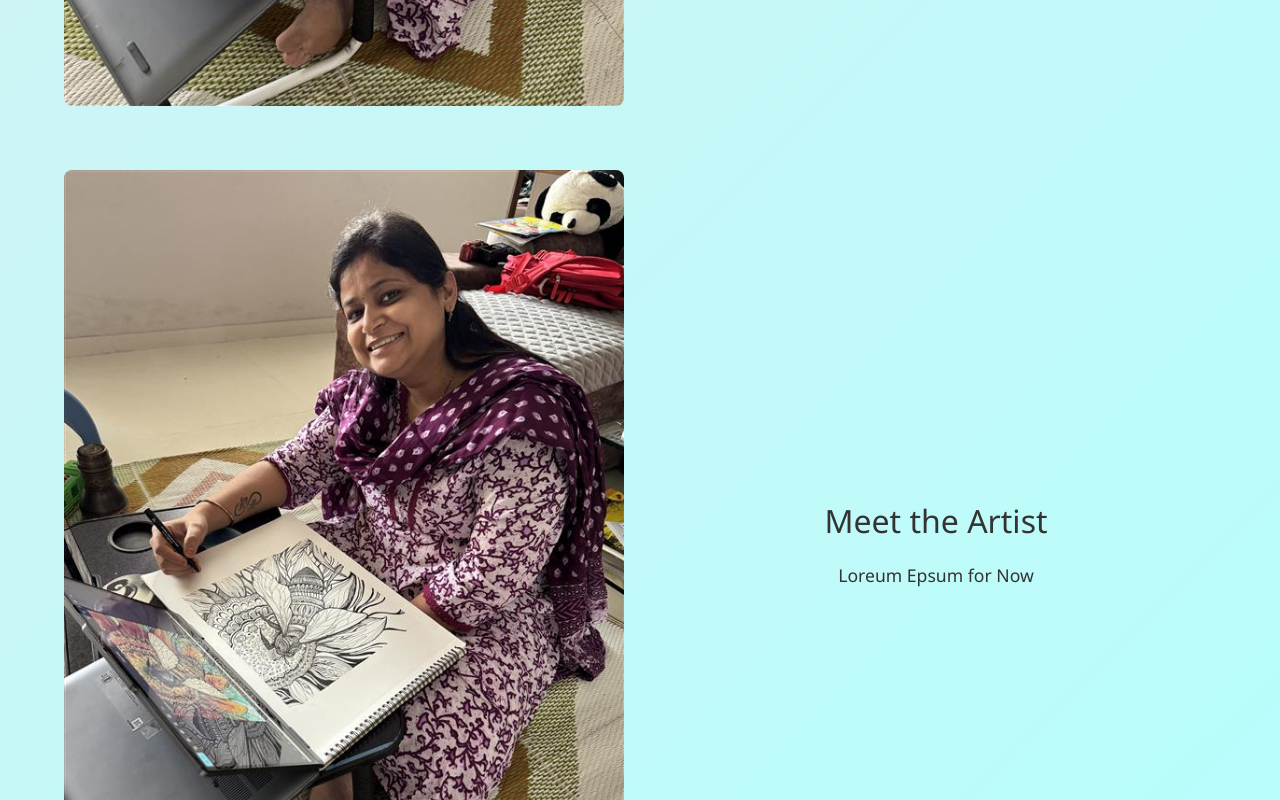
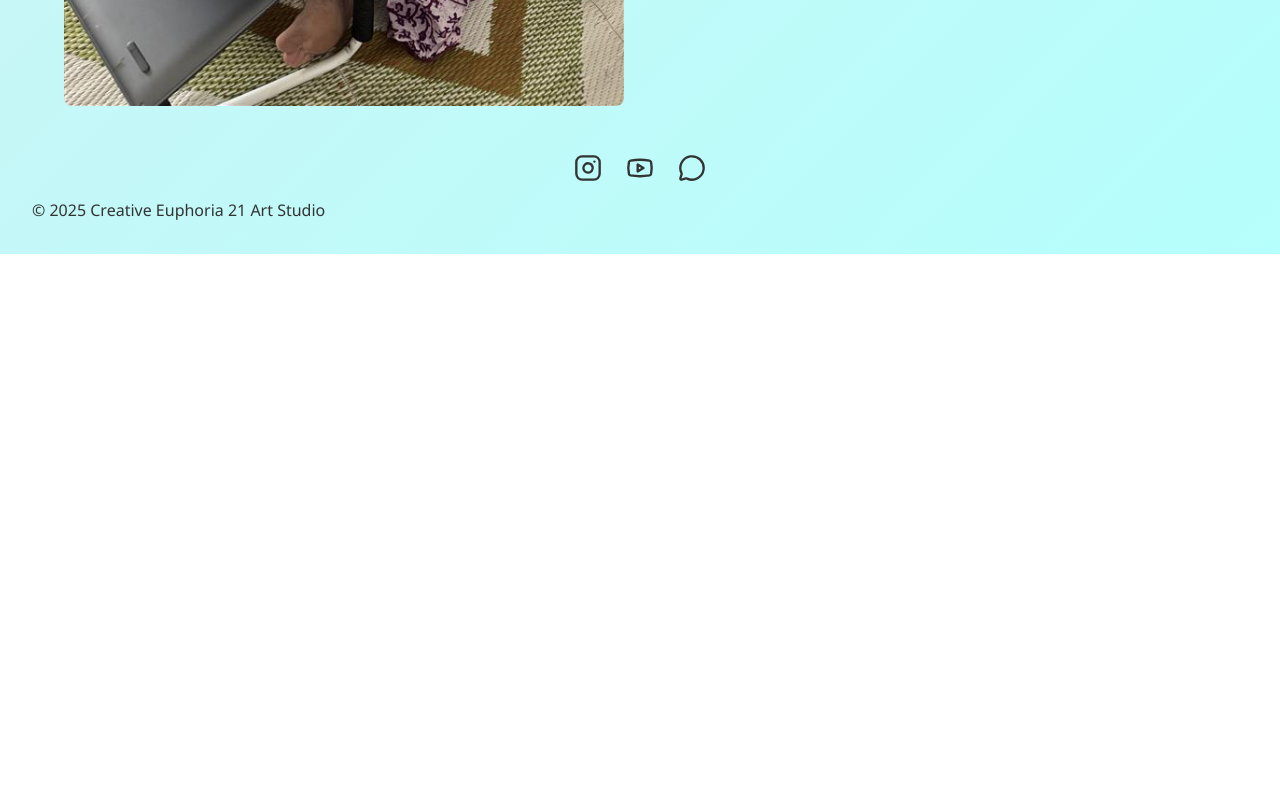
Before and after one commit to agrawalharsh4/ce-21-poc, a Next.js app in the folder ce-21-poc/: page / in a window 1280 px wide. Shown: the part 4600-5400 px from the top of the page. After the commit the page ends 4854 px from the top, so only its background shows below. Built offline with nearby package versions, Linux system fonts and the light colour scheme.

Commit message:
Duplicate section removed

```diff
--- a/ce-21-poc/src/app/page.tsx
+++ b/ce-21-poc/src/app/page.tsx
@@ -19,7 +19,6 @@ export default function Home() {
         <Gallery></Gallery>
         <ImageTitleText imageUrl="/images/d.jpg" title="Meet the Artist" text={ArtistDescription}></ImageTitleText>
       </main>
-      <ImageTitleText imageUrl="/images/d.jpg" title="Meet the Artist" text="Loreum Epsum for Now"></ImageTitleText>
       <footer className={styles.footer}>
         {/* <button>More Content Coming Soon!!!</button> */}
         <div>
```
